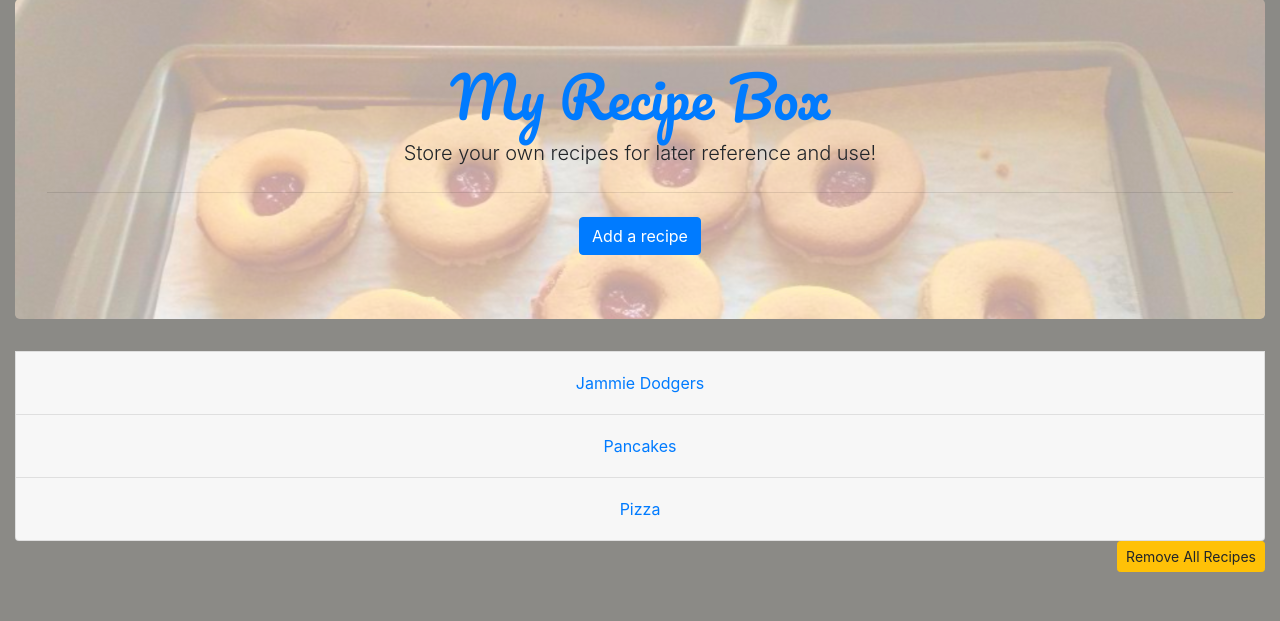
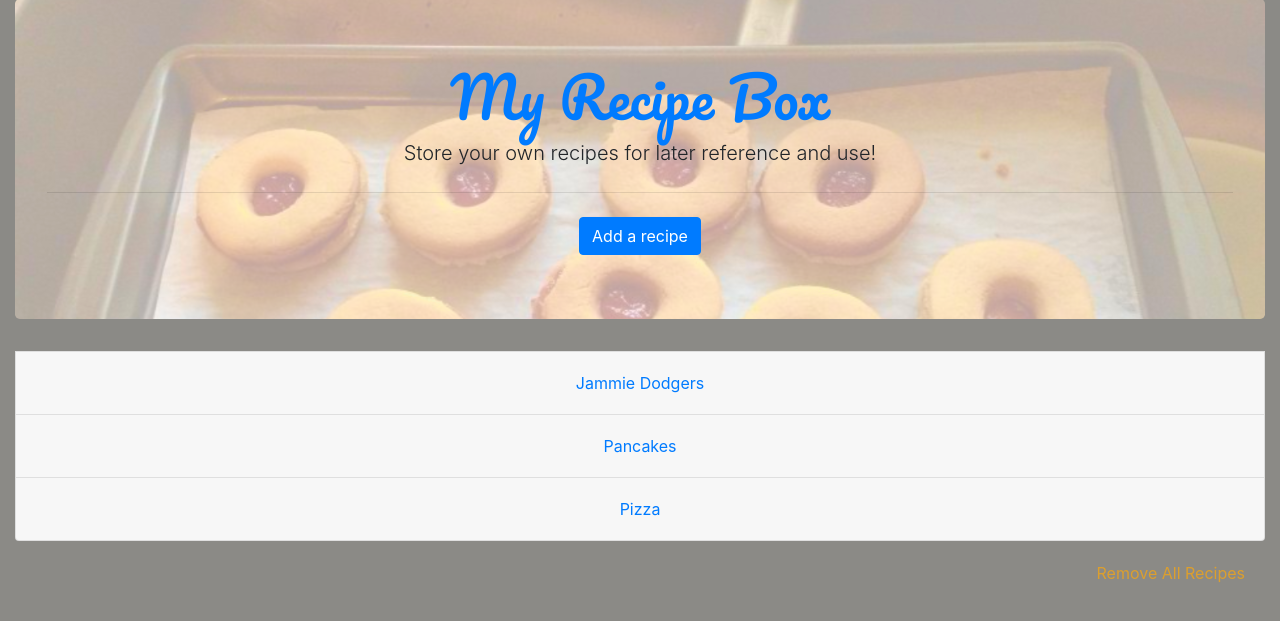
Before and after one commit to coderJeff8170/recipe-app, a PHP site: page / in a window 1280 px wide. Shown: the part 71-692 px from the top of the page. Run offline with PHP 8.4, Linux system fonts and the light colour scheme.

Commit message:
remove button styling and visibility

```diff
--- a/index.html
+++ b/index.html
@@ -97,13 +97,21 @@
                       <div class="card-body recipe-prep">
                         Food truck quinoa nesciunt laborum eiusmod. Brunch 3 wolf moon tempor, sunt aliqua put a bird on it squid single-origin coffee nulla assumenda shoreditch et.
                       </div>
-                      <button class="btn btn-primary remove-recipe">Remove</button>
+                      <!-- <button id="remove-recipe" class="btn btn-primary remove-recipe">Remove</button> -->
+                      <p class="text-right remove-para">
+                        <a id="remove-recipe" class="remove-button remove-recipe">Remove</a>
+                      </p>
+
                     </div>
                   </div>
                 </div>
         </section>
-        <footer class="page-footer text-right">
-          <button class="btn btn-warning btn-sm" onclick="onRemoveAll()">Remove All Recipes</button>
+        <footer class="page-footer">
+          <!-- <button id="remove-all" class="btn btn-warning btn-sm" onclick="onRemoveAll()">Remove All Recipes</button> -->
+          <p class="text-right remove-para">
+            <a id="remove-all" class="remove-button" onclick="onRemoveAll()">Remove All Recipes</a>
+          </p>
+
         </footer>
     </div>
 
--- a/scripts.js
+++ b/scripts.js
@@ -45,6 +45,7 @@ const addRecipeBtn = document.querySelector("#submitRecipe");
 const recipeSubmitForm = document.querySelector("#recipeSubmitForm");
 const searchInput = document.querySelector("#searchInput");
 const emptyMessage = document.querySelector("#emptyMessage");
+const removeAll = document.querySelector("#remove-all");
 
 let recipeNumber = 0;
 let savedRecipes = [];
@@ -102,6 +103,8 @@ class Recipe {
         removeButton.onclick = this.onRemoveRecipe.bind(this);
         //increment recipe number each time a new Recipe is created
         recipeNumber++;
+        //make sure the remove button shows
+        removeAll.classList.remove("hide");
     }
 
     onRemoveRecipe(){
@@ -258,6 +261,7 @@ function onRemoveAll(){
         //Remove recipes from the DOM
         document.querySelectorAll(".recipe").forEach(recipe=>recipe.remove());
         emptyMessage.classList.remove("hide");
+        removeAll.classList.add("hide");
     }else{
         return;
     }
--- a/styles.css
+++ b/styles.css
@@ -15,6 +15,20 @@ body{
 
 #recipeSubmitForm {
     padding-top: 10px;
+}
+
+.remove-para {
+    padding: 20px 20px 0 0;
+}
+
+#remove-recipe, #remove-all {
+    background-color: none;
+    color: rgb(220, 159, 46);
+}
+
+#remove-recipe:hover, #remove-all:hover {
+    cursor: pointer;
+    color: rgb(220, 98, 46);
 }
 
 .jumbotron {
```
